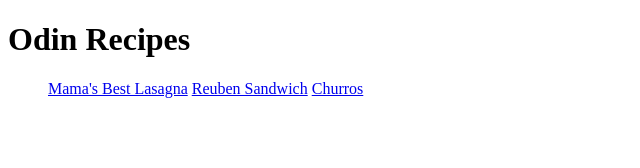
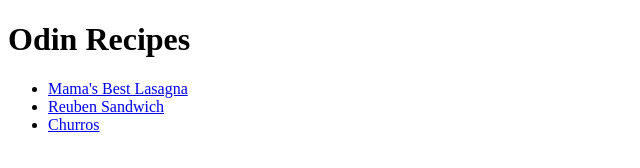
Before and after one commit to tmillyz/odin-recipes, a plain HTML site: page index.html in a window 1280 px wide. Shown: the whole page, without its empty margins (0-640 px from the left). Drawn offline with Linux system fonts and the light colour scheme.

Commit message:
updated li elements in index.html

```diff
--- a/index.html
+++ b/index.html
@@ -7,9 +7,9 @@
     <body>
         <h1>Odin Recipes</h1>
         <ul>
-        <a href="recipes/lasagna.html">Mama's Best Lasagna</a>
-        <a href="recipes/reuben-sandwich.html">Reuben Sandwich</a>
-        <a href="recipes/churros.html">Churros</a>
+        <li><a href="recipes/lasagna.html">Mama's Best Lasagna</a></li>
+        <li><a href="recipes/reuben-sandwich.html">Reuben Sandwich</a></li>
+        <li><a href="recipes/churros.html">Churros</a></li>
         </ul>
     </body>
 </html>
```
